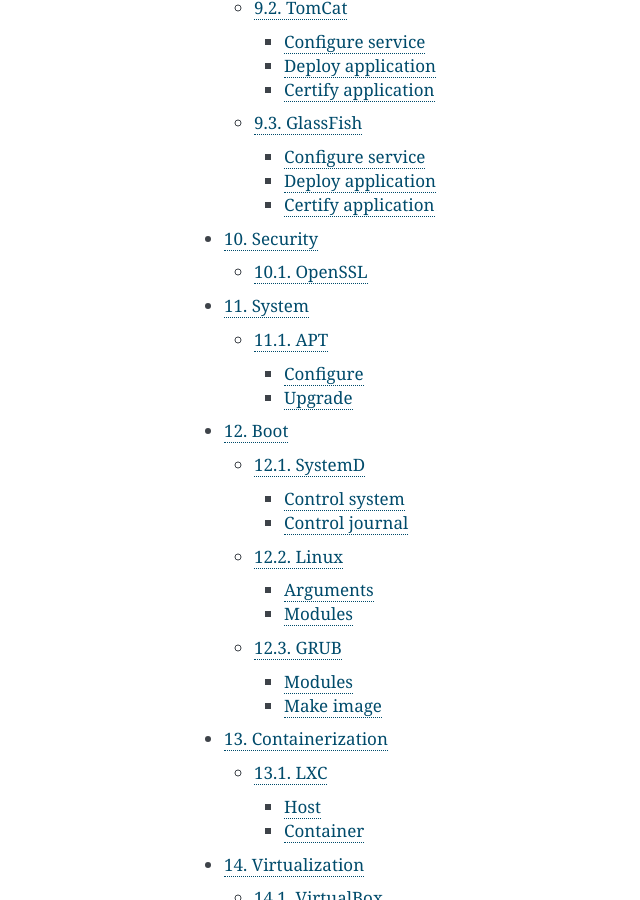
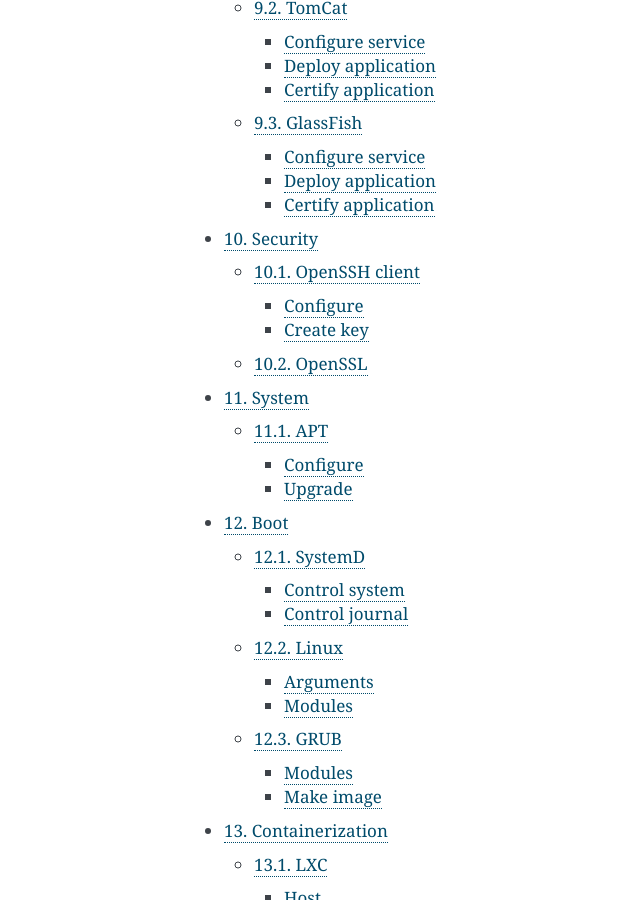
Before and after one commit to rwx-work/docs, a Sphinx documentation site: the page built from source/index.rst, in a window 1280 px wide and 900 px high, scrolled down 1878 px. Shown: the whole window, without its empty margins (226-866 px from the left). Built offline with Sphinx 7.4.7, drawn with Linux system fonts in a browser that asks for light colours.

Commit message:
ssh client

```diff
--- /dev/null
+++ b/source/openssh-client/index.rst
@@ -0,0 +1,23 @@
+##############
+OpenSSH client
+##############
+
+*********
+Configure
+*********
+
+* /etc/ssh/ssh_config
+
+::
+
+  TODO
+
+**********
+Create key
+**********
+
+* ~/.ssh/id_rsa*
+
+.. code:: shell
+
+  ssh-keygen -b 4096
--- a/source/security.rst
+++ b/source/security.rst
@@ -5,4 +5,5 @@
 .. toctree::
    :maxdepth: 2
 
+   openssh-client/index
    openssl/index
```
